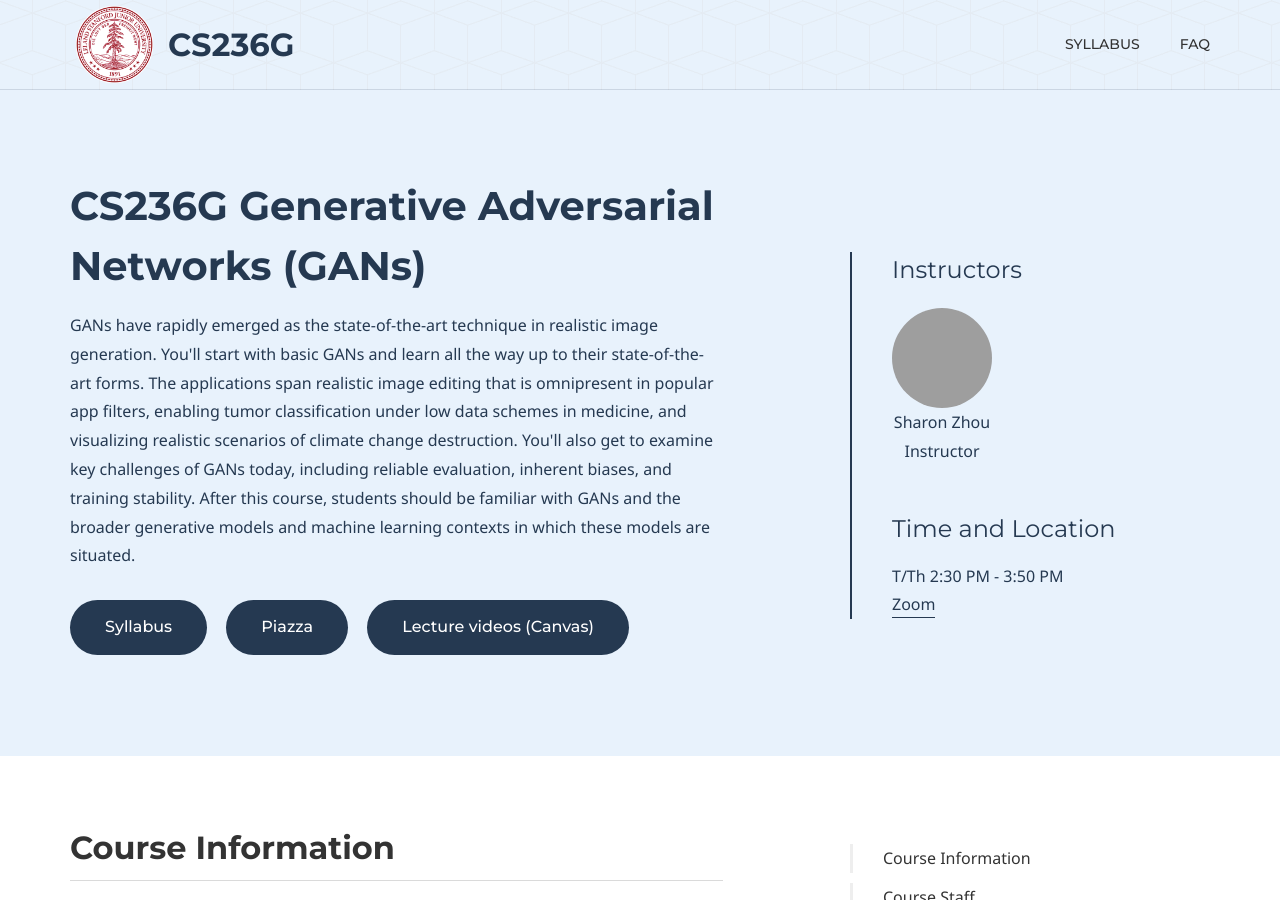
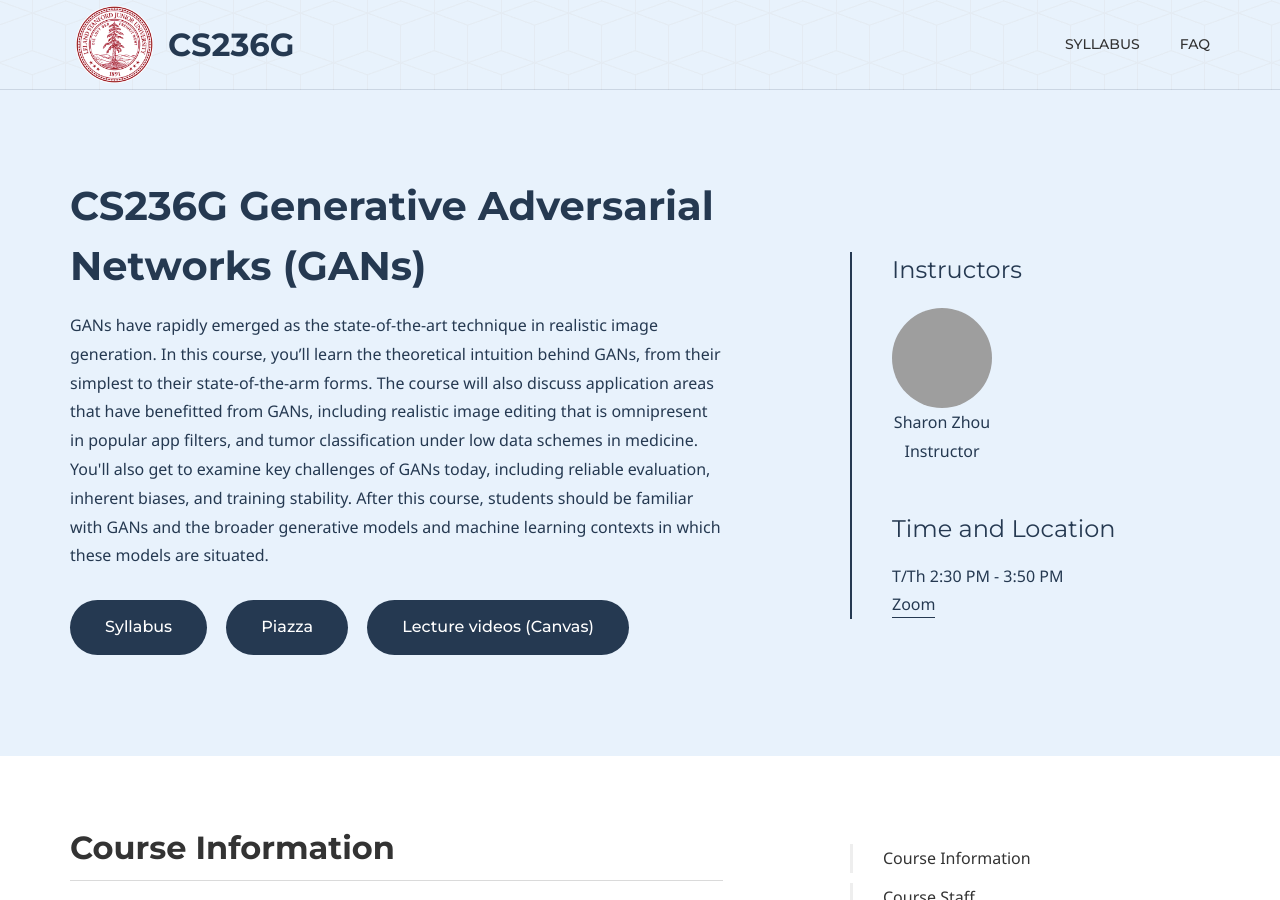
Before and after one commit to sharonzhou/CS236G, a Jekyll site: the page built from index.md, in a window 1280 px wide and 900 px high. Built offline with Jekyll 4.4.1, drawn with Linux system fonts in a browser that asks for light colours; some web fonts are replaced; some of the changed text lies outside the part shown; grey boxes are pictures that could not be loaded.

Commit message:
Fixed typos and wording of front page

```diff
--- a/index.md
+++ b/index.md
@@ -2,7 +2,7 @@
 layout: default
 keywords:
 title: CS236G Generative Adversarial Networks (GANs)
-description: GANs have rapidly emerged as the state-of-the-art technique in realistic image generation. You'll start with basic GANs and learn all the way up to their state-of-the-art forms. The applications span realistic image editing that is omnipresent in popular app filters, enabling tumor classification under low data schemes in medicine, and visualizing realistic scenarios of climate change destruction. You'll also get to examine key challenges of GANs today, including reliable evaluation, inherent biases, and training stability. After this course, students should be familiar with GANs and the broader generative models and machine learning contexts in which these models are situated.
+description: GANs have rapidly emerged as the state-of-the-art technique in realistic image generation. In this course, you’ll learn the theoretical intuition behind GANs, from their simplest to their state-of-the-arm forms. The course will also discuss application areas that have benefitted from GANs, including realistic image editing that is omnipresent in popular app filters, and tumor classification under low data schemes in medicine. You'll also get to examine key challenges of GANs today, including reliable evaluation, inherent biases, and training stability. After this course, students should be familiar with GANs and the broader generative models and machine learning contexts in which these models are situated.
 buttons: [syllabus, piazza, video]
 micro_nav: true
 ---
@@ -28,10 +28,11 @@
 
 #### Goals of CS236G
 
-CS236G aims to get you excited about this advanced method.
+CS236G aims to get you excited about advanced methods building and using GANs. You will learn and build generative adversarial networks, from their simplest form to state-of-the-art models. Every week you will have:
+
 * In-class lectures on Tuesdays: these lectures will be a mix of advanced lectures on a specific subject that hasn't been treated in depth in the videos or guest lectures from industry experts. You can access these lectures on the [Zoom tab on Canvas](https://canvas.stanford.edu/courses/117317/external_tools/5384), and they will also be posted afterwards on [Canvas](https://canvas.stanford.edu/).
 * Two modules from the [deeplearning.ai](https://www.deeplearning.ai/) [Deep Learning Specialization](https://www.deeplearning.ai/deep-learning-specialization/) on Coursera. You will watch videos at home, solve quizzes and programming assignments hosted on online notebooks.
-* TA-led sections on Thursdays: Teaching Assistants will teach you hands-on tips and tricks to succeed, but also theorethical foundations.
+* TA-led sections on Thursdays: Teaching Assistants will teach you hands-on tips and tricks to succeed, but also theoretical foundations.
 * Project meeting with your TA mentor: CS236G is a project-based class. Through personalized guidance, TAs will help you succeed in implementing a successful GAN project this quarter.
 
 
```
Also changed, not shown: other parts of index.md (+1 -1 lines).
